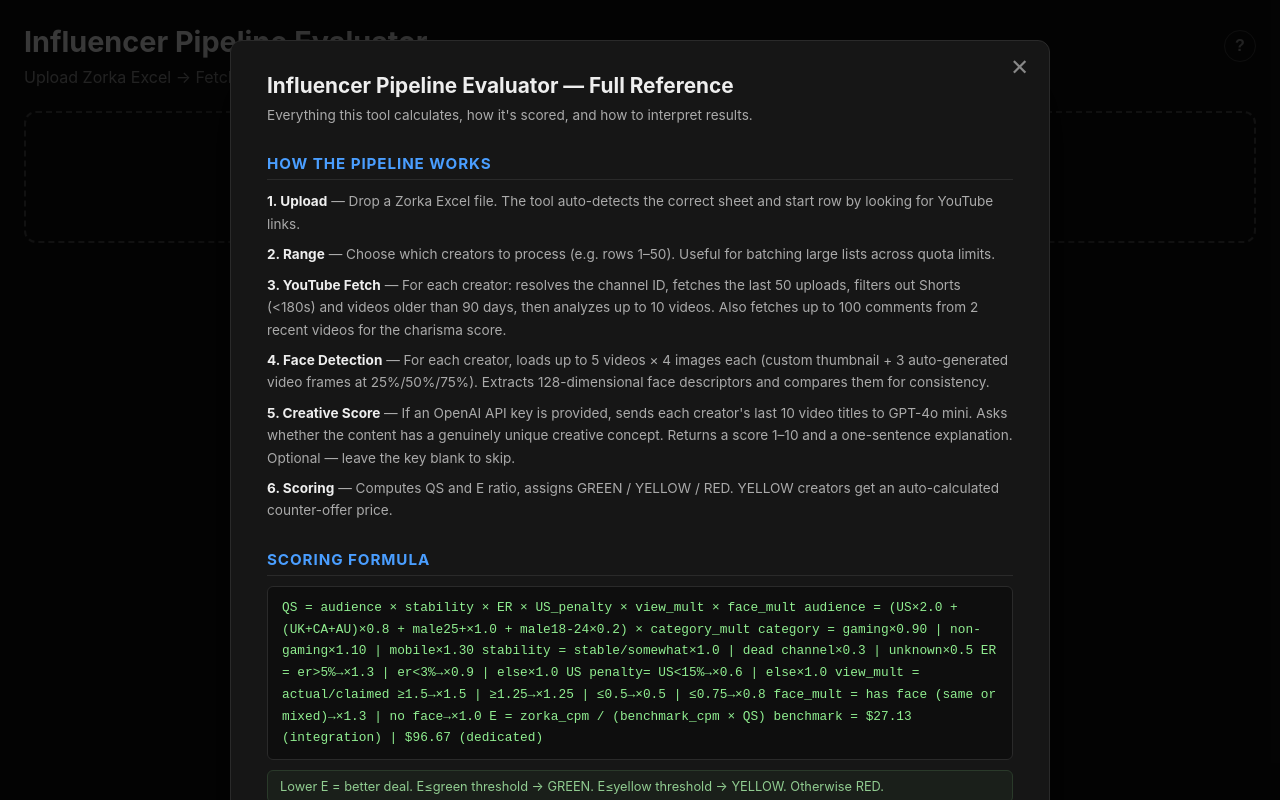
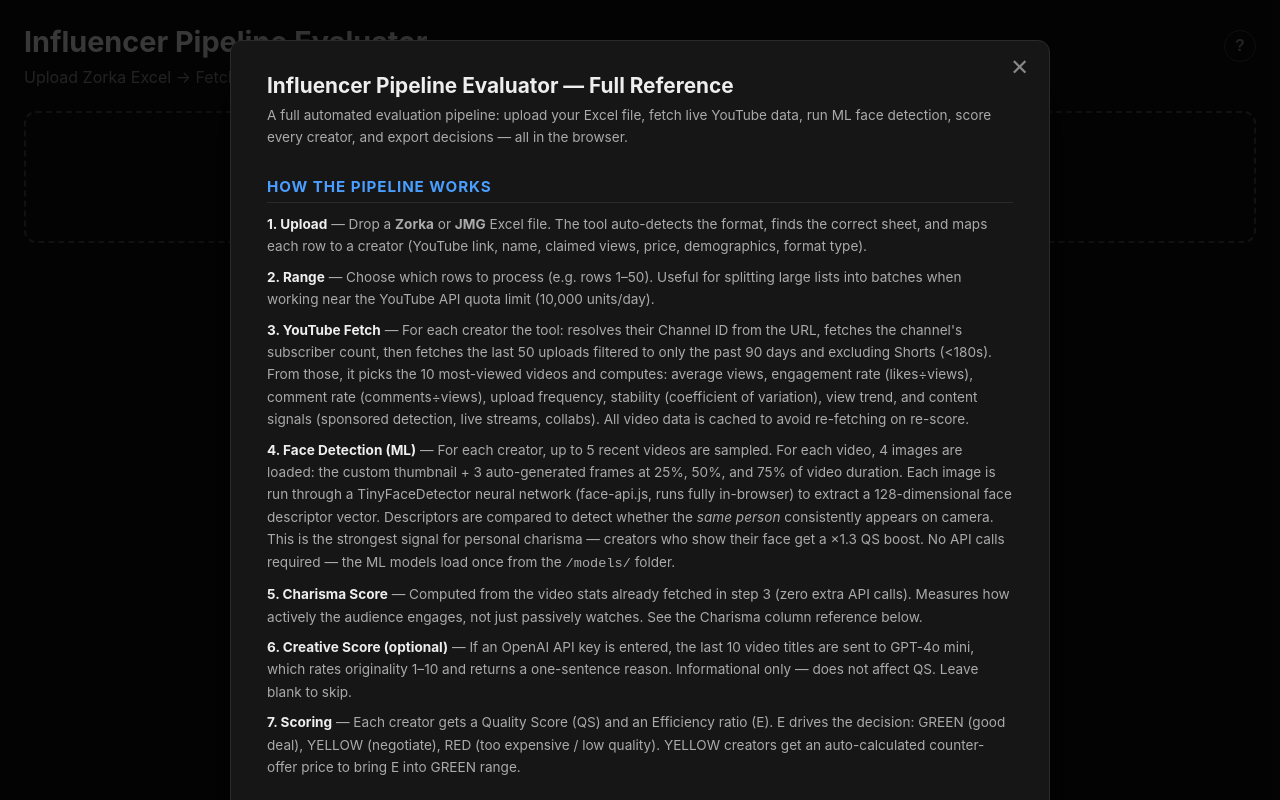
Before and after one commit to arieldre/influencers-evaluation, a React (Vite) app: page / in a window 1280 px wide. Both pictures are taken after a click on the button "How everything works". Built offline with nearby package versions, Linux system fonts and the light colour scheme.

Commit message:
Improve charisma scoring and help modal documentation

```diff
--- a/src/components/HelpModal.jsx
+++ b/src/components/HelpModal.jsx
@@ -58,48 +58,87 @@
 
         <div style={S.h1}>Influencer Pipeline Evaluator — Full Reference</div>
         <p style={{ ...S.p, marginTop: 6 }}>
-          Everything this tool calculates, how it's scored, and how to interpret results.
+          A full automated evaluation pipeline: upload your Excel file, fetch live YouTube data, run ML face detection, score every creator, and export decisions — all in the browser.
         </p>
 
         {/* ── Pipeline ── */}
         <div style={S.h2}>How the Pipeline Works</div>
         <p style={S.p}>
-          <strong style={{ color: '#eee' }}>1. Upload</strong> — Drop a Zorka Excel file. The tool auto-detects the correct sheet and start row by looking for YouTube links.
+          <strong style={{ color: '#eee' }}>1. Upload</strong> — Drop a <strong>Zorka</strong> or <strong>JMG</strong> Excel file. The tool auto-detects the format, finds the correct sheet, and maps each row to a creator (YouTube link, name, claimed views, price, demographics, format type).
         </p>
         <p style={S.p}>
-          <strong style={{ color: '#eee' }}>2. Range</strong> — Choose which creators to process (e.g. rows 1–50). Useful for batching large lists across quota limits.
+          <strong style={{ color: '#eee' }}>2. Range</strong> — Choose which rows to process (e.g. rows 1–50). Useful for splitting large lists into batches when working near the YouTube API quota limit (10,000 units/day).
         </p>
         <p style={S.p}>
-          <strong style={{ color: '#eee' }}>3. YouTube Fetch</strong> — For each creator: resolves the channel ID, fetches the last 50 uploads, filters out Shorts (&lt;180s) and videos older than 90 days, then analyzes up to 10 videos. Also fetches up to 100 comments from 2 recent videos for the charisma score.
+          <strong style={{ color: '#eee' }}>3. YouTube Fetch</strong> — For each creator the tool: resolves their Channel ID from the URL, fetches the channel's subscriber count, then fetches the last 50 uploads filtered to only the past 90 days and excluding Shorts (&lt;180s). From those, it picks the 10 most-viewed videos and computes: average views, engagement rate (likes÷views), comment rate (comments÷views), upload frequency, stability (coefficient of variation), view trend, and content signals (sponsored detection, live streams, collabs). All video data is cached to avoid re-fetching on re-score.
         </p>
         <p style={S.p}>
-          <strong style={{ color: '#eee' }}>4. Face Detection</strong> — For each creator, loads up to 5 videos × 4 images each (custom thumbnail + 3 auto-generated video frames at 25%/50%/75%). Extracts 128-dimensional face descriptors and compares them for consistency.
+          <strong style={{ color: '#eee' }}>4. Face Detection (ML)</strong> — For each creator, up to 5 recent videos are sampled. For each video, 4 images are loaded: the custom thumbnail + 3 auto-generated frames at 25%, 50%, and 75% of video duration. Each image is run through a TinyFaceDetector neural network (face-api.js, runs fully in-browser) to extract a 128-dimensional face descriptor vector. Descriptors are compared to detect whether the <em>same person</em> consistently appears on camera. This is the strongest signal for personal charisma — creators who show their face get a ×1.3 QS boost. No API calls required — the ML models load once from the <code>/models/</code> folder.
         </p>
         <p style={S.p}>
-          <strong style={{ color: '#eee' }}>5. Creative Score</strong> — If an OpenAI API key is provided, sends each creator's last 10 video titles to GPT-4o mini. Asks whether the content has a genuinely unique creative concept. Returns a score 1–10 and a one-sentence explanation. Optional — leave the key blank to skip.
+          <strong style={{ color: '#eee' }}>5. Charisma Score</strong> — Computed from the video stats already fetched in step 3 (zero extra API calls). Measures how actively the audience engages, not just passively watches. See the Charisma column reference below.
         </p>
         <p style={S.p}>
-          <strong style={{ color: '#eee' }}>6. Scoring</strong> — Computes QS and E ratio, assigns GREEN / YELLOW / RED. YELLOW creators get an auto-calculated counter-offer price.
+          <strong style={{ color: '#eee' }}>6. Creative Score (optional)</strong> — If an OpenAI API key is entered, the last 10 video titles are sent to GPT-4o mini, which rates originality 1–10 and returns a one-sentence reason. Informational only — does not affect QS. Leave blank to skip.
+        </p>
+        <p style={S.p}>
+          <strong style={{ color: '#eee' }}>7. Scoring</strong> — Each creator gets a Quality Score (QS) and an Efficiency ratio (E). E drives the decision: GREEN (good deal), YELLOW (negotiate), RED (too expensive / low quality). YELLOW creators get an auto-calculated counter-offer price to bring E into GREEN range.
         </p>
 
         {/* ── Scoring Formula ── */}
-        <div style={S.h2}>Scoring Formula</div>
+        <div style={S.h2}>Quality Score (QS) Formula</div>
         <div style={S.formula}>
-{`QS = audience × stability × ER × US_penalty × view_mult × face_mult
+{`QS = audience × stability × ER_mult × US_penalty × view_mult × face_mult
 
-  audience  = (US×2.0 + (UK+CA+AU)×0.8 + male25+×1.0 + male18-24×0.2) × category_mult
-  category  = gaming×0.90 | non-gaming×1.10 | mobile×1.30
-  stability = stable/somewhat×1.0 | dead channel×0.3 | unknown×0.5
-  ER        = er>5%→×1.3 | er<3%→×0.9 | else×1.0
-  US penalty= US<15%→×0.6 | else×1.0
-  view_mult = actual/claimed ≥1.5→×1.5 | ≥1.25→×1.25 | ≤0.5→×0.5 | ≤0.75→×0.8
-  face_mult = has face (same or mixed)→×1.3 | no face→×1.0
+  audience   = (US%×2.0 + (UK+CA+AU)%×0.8 + male25+%×1.0 + male18-24%×0.2) × category_mult
 
-E = zorka_cpm / (benchmark_cpm × QS)
-  benchmark = $27.13 (integration) | $96.67 (dedicated)`}
+  category_mult:
+    mobile game keywords → ×1.30  (highest-value audience)
+    gaming keywords      → ×0.90  (lower CPM niche)
+    everything else      → ×1.10
+
+  stability_mult:
+    stable (CV ≤ 0.70)         → ×1.0
+    somewhat stable (CV ≤ 1.0) → ×1.0
+    not stable                 → ×1.0  (already reflected in ER)
+    dead channel (avg < 5,000) → ×0.3
+    unknown (no data)          → ×0.5
+
+  ER_mult (real engagement rate from API):
+    ER > 5%  → ×1.3  (highly engaged audience)
+    ER < 3%  → ×0.9  (below-average engagement)
+    else     → ×1.0
+
+  US_penalty:
+    US audience < 15% → ×0.6  (poor geographic fit)
+    else              → ×1.0
+
+  view_mult (actual avg ÷ claimed views):
+    ≥ 1.50× → ×1.50  (underpriced — real views beat the claim)
+    ≥ 1.25× → ×1.25
+    ≤ 0.50× → ×0.50  (major inflation — real views far below claim)
+    ≤ 0.75× → ×0.80
+    else    → ×1.0
+
+  face_mult (ML detection across up to 20 thumbnail/frame images):
+    Same face or Mixed → ×1.3  (personal presence detected)
+    No face             → ×1.0`}
+        </div>
+        <div style={S.formula}>
+{`E = zorka_cpm / (benchmark_cpm × QS)
+
+  zorka_cpm   = asking_price / claimed_views × 1000
+  benchmark   = $27.13 (integration) | $96.67 (dedicated)
+
+  Lower E = better deal.
+  E ≤ green_threshold  → GREEN  (approve at asking price)
+  E ≤ yellow_threshold → YELLOW (negotiate — auto offer calculated)
+  E > yellow_threshold → RED    (too expensive)
+
+  offer_price = benchmark_cpm × QS × green_threshold / 1000 × claimed_views`}
         </div>
         <div style={S.note}>
-          Lower E = better deal. E≤green threshold → GREEN. E≤yellow threshold → YELLOW. Otherwise RED.
+          The offer price is what you'd need to pay to hit exactly E = green threshold. It's the max you should spend to call this creator a good deal.
         </div>
 
         {/* ── Decisions ── */}
@@ -154,23 +193,31 @@
               stable (CV≤0.70) | somewhat stable (CV≤1.00) | not stable | dead channel (avg&lt;5,000 views).
             </Row>
             <Row label="Face">
-              Result of ML face detection across up to 20 thumbnail/frame images:<br/>
-              <strong>Same face</strong> — consistent presenter detected (×1.3 QS boost).<br/>
-              <strong>Mixed</strong> — faces found but different people (×1.3 QS boost).<br/>
-              <strong>No face</strong> — no human faces in thumbnails/frames (no boost).
+              ML face detection result. For each creator, up to 5 videos are sampled and 4 images per video are loaded (custom thumbnail + auto frames at 25%/50%/75%). Each image is processed by a TinyFaceDetector neural network (runs in-browser, no API calls). A 128-dim descriptor vector is extracted and compared across images.<br/><br/>
+              <strong>Same face</strong> — the same person consistently appears. Strong personal brand signal. <strong>Applies ×1.3 QS multiplier.</strong><br/>
+              <strong>Mixed</strong> — faces found across thumbnails but they differ (team channel, or no fixed host). Still shows human presence. <strong>Applies ×1.3 QS multiplier.</strong><br/>
+              <strong>No face</strong> — no human faces detected. Gameplay-only, animated, or stock footage channels. No boost.<br/><br/>
+              For JMG format, the face flag is pre-filled from the spreadsheet and marked "Yes (JMG)" instead of running ML.
             </Row>
             <Row label="Charisma">
-              0–100 score from analyzing top 100 comments across 2 recent videos.<br/>
-              Weighted: comment length (28%), excitement/caps/! (22%), specificity &gt;40 chars (20%), positive words (15%), questions (10%), emoji (5%), minus generic filler penalty (18%).<br/>
-              Hover the badge for the full breakdown. Informational only — does not affect QS.
+              0–100 score computed from video engagement statistics already fetched in the YouTube step (zero extra API calls). Measures how actively the audience participates, not just how many people watch.<br/><br/>
+              <strong>Weights:</strong><br/>
+              • Comment rate (comments÷views) — <strong>45%</strong>. The strongest signal. People who write actually care about the creator.<br/>
+              • Like rate (likes÷views) — <strong>30%</strong>. Measures resonance — how much content moves the audience to react.<br/>
+              • Like-to-comment ratio — <strong>15%</strong>. Low ratio (e.g. 20:1) means real conversation; high ratio (e.g. 500:1) means passive clicks.<br/>
+              • Comment consistency (CV) — <strong>10%</strong>. Low variance = the audience reliably shows up, not just for viral spikes.<br/><br/>
+              <strong>High ≥ 68 | Medium ≥ 42 | Low &lt; 42</strong><br/>
+              Hover the badge to see like rate %, comment rate %, like/comment ratio, and consistency CV. Informational only — does not affect QS.
             </Row>
             <Row label="Real ER">Actual engagement rate from API: avg(likes ÷ views) across last 10 videos. Compare to Zorka's claimed ER to spot inflation.</Row>
             <Row label="Cmnt Rate">avg(comments ÷ views) — measures how much the audience is motivated to write, not just watch.</Row>
             <Row label="Upload/days">Average days between uploads. Lower = more consistent. e.g. 7d = weekly cadence.</Row>
             <Row label="Creative">
-              GPT-4o mini originality score 1–10 based on the creator's last 10 video titles.<br/>
-              <strong>7–10</strong> = genuinely unique concept. <strong>4–6</strong> = somewhat distinctive. <strong>1–3</strong> = generic content.<br/>
-              Hover the badge to read the one-sentence reason. Only available when an OpenAI key is configured. Informational only — does not affect QS.
+              GPT-4o mini originality score (1–10) based on the creator's last 10 video titles. The model is asked to evaluate whether the content has a genuinely unique creative angle, vs. just following trends or copying popular formats.<br/><br/>
+              <strong>7–10</strong> = genuinely unique concept or creative format.<br/>
+              <strong>4–6</strong> = somewhat distinctive — some original elements but follows established patterns.<br/>
+              <strong>1–3</strong> = generic content — indistinguishable from hundreds of similar channels.<br/><br/>
+              Hover the badge to read the one-sentence reason GPT gave. Only available when an OpenAI API key is configured. Informational only — does not affect QS or decisions.
             </Row>
             <Row label="Comment">Auto-generated notes: stability label, category profile, view label source, sub mismatch warnings.</Row>
           </tbody>
@@ -180,14 +227,17 @@
         <div style={S.h2}>Default Thresholds (adjustable in config)</div>
         <table style={S.table}>
           <tbody>
-            <Row label="AVG CPM Int">$27.13 — market benchmark CPM for integration format.</Row>
-            <Row label="AVG CPM Ded">$96.67 — market benchmark CPM for dedicated format.</Row>
-            <Row label="Green E (Int)">0.55 — E must be ≤0.55 for integration to be GREEN.</Row>
-            <Row label="Yellow E (Int)">0.85 — E must be ≤0.85 for integration to be YELLOW.</Row>
-            <Row label="Green E (Ded)">1.45 — E must be ≤1.45 for dedicated to be GREEN.</Row>
-            <Row label="Yellow E (Ded)">2.20 — E must be ≤2.20 for dedicated to be YELLOW.</Row>
+            <Row label="AVG CPM Int">$27.13 — market benchmark CPM for integration format. Derived from historical campaign data.</Row>
+            <Row label="AVG CPM Ded">$96.67 — market benchmark CPM for dedicated format. ~3.6× higher than integration, reflecting the full-video premium.</Row>
+            <Row label="Green E (Int)">0.55 — E must be ≤0.55 for integration to be GREEN. Below this, the creator is priced well relative to their audience quality.</Row>
+            <Row label="Yellow E (Int)">0.85 — E must be ≤0.85 for integration to be YELLOW. Between 0.55–0.85 = negotiate to the offer price.</Row>
+            <Row label="Green E (Ded)">0.55 — same threshold as integration. Dedicated channels are evaluated against the dedicated CPM benchmark.</Row>
+            <Row label="Yellow E (Ded)">0.85 — same threshold as integration for dedicated format.</Row>
           </tbody>
         </table>
+        <div style={S.note}>
+          All thresholds can be edited live in the Config panel before running, or inline in the results table after running. Changes to thresholds re-score immediately without re-fetching YouTube data.
+        </div>
 
         {/* ── Filters ── */}
         <div style={S.h2}>Filters & Sorting</div>
--- a/src/utils/charisma.js
+++ b/src/utils/charisma.js
@@ -1,7 +1,15 @@
 /**
  * Charisma scorer — uses video statistics we already fetch (zero extra API calls).
- * Builds a proxy score from like rate, comment rate, like/comment ratio,
- * comment consistency, and title engagement signals.
+ *
+ * Signals and weights:
+ *   Comment rate  45% — best proxy for genuine audience connection (people who write care)
+ *   Like rate     30% — resonance; how much content moves the audience to act
+ *   Like/comment  15% — discussion depth (low ratio = real conversation, not passive likes)
+ *   Comment CV    10% — consistency; reliable engagement vs viral-spike-only
+ *
+ * Title signals removed — they reward clickbait and penalize calm personal channels.
+ * Face-on-camera is measured separately via ML face detection (faceDetect.js)
+ * and already contributes a ×1.3 QS multiplier there.
  */
 
 function arrMean(arr) { return arr.reduce((s, v) => s + v, 0) / arr.length; }
@@ -12,8 +20,8 @@
 }
 
 /**
- * @param {Array} videos — the same video objects from getRecentVideos()
- *   each has: { views, likes, comments, title }
+ * @param {*}      _apiKeyUnused — kept for API compatibility, not used
+ * @param {Array}  videos        — video objects from getRecentVideos(): { views, likes, comments }
  */
 export function analyzeCharisma(_apiKeyUnused, videos) {
   if (!videos || videos.length < 2) return null;
@@ -24,54 +32,50 @@
   const n = withViews.length;
 
   // ── Per-video rates ──
-  const likeRates   = withViews.map(v => v.likes / v.views);
+  const likeRates    = withViews.map(v => v.likes / v.views);
   const commentRates = withViews.map(v => v.comments / v.views);
 
   const avgLikeRate    = arrMean(likeRates);
   const avgCommentRate = arrMean(commentRates);
 
-  // Like-to-comment ratio — lower = audience writes more, not just likes
+  // Like-to-comment ratio — lower = audience writes, not just clicks like
   const likeToComment = withViews.map(v => v.comments > 0 ? v.likes / v.comments : 999);
-  const avgLtc = arrMean(likeToComment.filter(v => v < 999));
+  const validLtc = likeToComment.filter(v => v < 999);
+  const avgLtc = validLtc.length > 0 ? arrMean(validLtc) : 999;
 
-  // Comment consistency — low CV = audience reliably engages
+  // Comment consistency — low CV = audience reliably shows up, not just for viral videos
   const commentCounts = withViews.map(v => v.comments);
-  const commentCv = arrMean(commentCounts) > 0
-    ? arrStdev(commentCounts) / arrMean(commentCounts)
+  const commentMean = arrMean(commentCounts);
+  const commentCv = commentMean > 0
+    ? arrStdev(commentCounts) / commentMean
     : 2.0;
 
-  // Title engagement — exclamation marks, caps, questions
-  const titles = withViews.map(v => v.title || '');
-  const titleExcitement = titles.filter(t => /!/.test(t) || /[A-Z]{3,}/.test(t)).length / n;
-  const titleQuestions  = titles.filter(t => t.includes('?')).length / n;
-
-  // ── Weighted score (0–1 before scaling) ──
-  // Like rate: gaming avg ~4%, great >7%. Normalize to 0–1 at 10%.
+  // ── Normalize each signal to 0–1 ──
+  // Comment rate: avg gaming ~0.2%, great >0.5%, normalize ceiling at 1%
+  const commentScore = Math.min(avgCommentRate / 0.01, 1.0);
+  // Like rate: avg gaming ~4%, great >7%, normalize ceiling at 10%
   const likeScore    = Math.min(avgLikeRate / 0.10, 1.0);
-  // Comment rate: avg ~0.2%, great >0.5%. Normalize at 1%.
-  const commentScore = Math.min(avgCommentRate / 0.01, 1.0);
-  // Like-to-comment: <20 = amazing discussion, >100 = passive. Invert.
-  const ltcScore     = avgLtc > 0 ? Math.min(20 / Math.max(avgLtc, 1), 1.0) : 0;
-  // Comment consistency: CV <0.5 = very consistent, >1.5 = random
+  // Like-to-comment: <20 = deep discussion, >100 = passive audience. Invert.
+  const ltcScore     = avgLtc < 999 ? Math.min(20 / Math.max(avgLtc, 1), 1.0) : 0;
+  // Comment CV: <0.5 = very consistent, >1.5 = erratic. Invert.
   const consistScore = Math.max(0, 1.0 - commentCv / 1.5);
 
+  // ── Weighted sum ──
   const raw =
-    likeScore    * 0.25 +
-    commentScore * 0.30 +
-    ltcScore     * 0.20 +
-    consistScore * 0.10 +
-    titleExcitement * 0.10 +
-    titleQuestions  * 0.05;
+    commentScore * 0.45 +
+    likeScore    * 0.30 +
+    ltcScore     * 0.15 +
+    consistScore * 0.10;
 
   const charisma = Math.max(0, Math.min(100, Math.round(raw * 100)));
 
   return {
     charisma,
-    like_rate_pct: Math.round(avgLikeRate * 10000) / 100,
+    like_rate_pct:    Math.round(avgLikeRate * 10000) / 100,
     comment_rate_pct: Math.round(avgCommentRate * 10000) / 100,
-    like_to_comment: Math.round(avgLtc * 10) / 10,
-    comment_cv: Math.round(commentCv * 100) / 100,
-    comment_count: n,
+    like_to_comment:  Math.round(avgLtc < 999 ? avgLtc * 10 / 10 : 999),
+    comment_cv:       Math.round(commentCv * 100) / 100,
+    comment_count:    n,
     label: charisma >= 68 ? 'High' : charisma >= 42 ? 'Medium' : 'Low',
   };
 }
```
